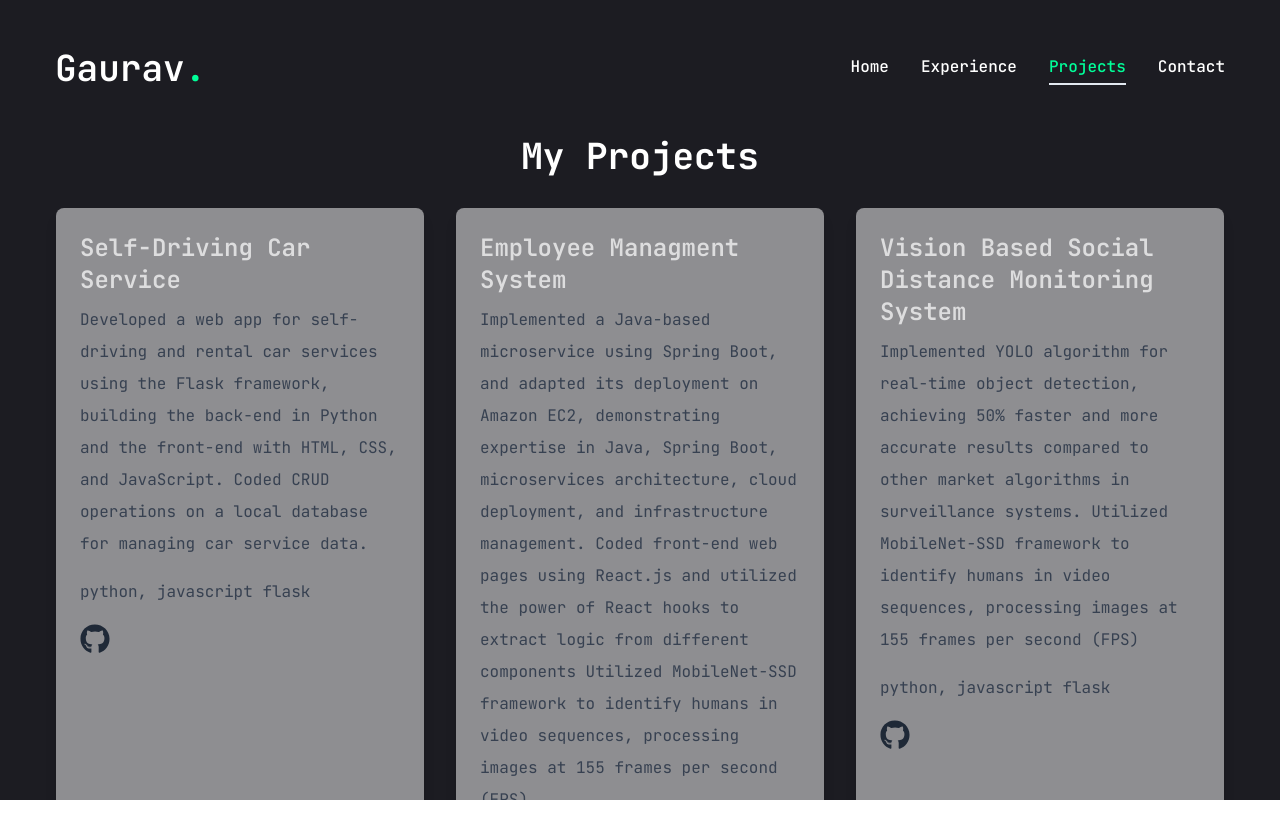
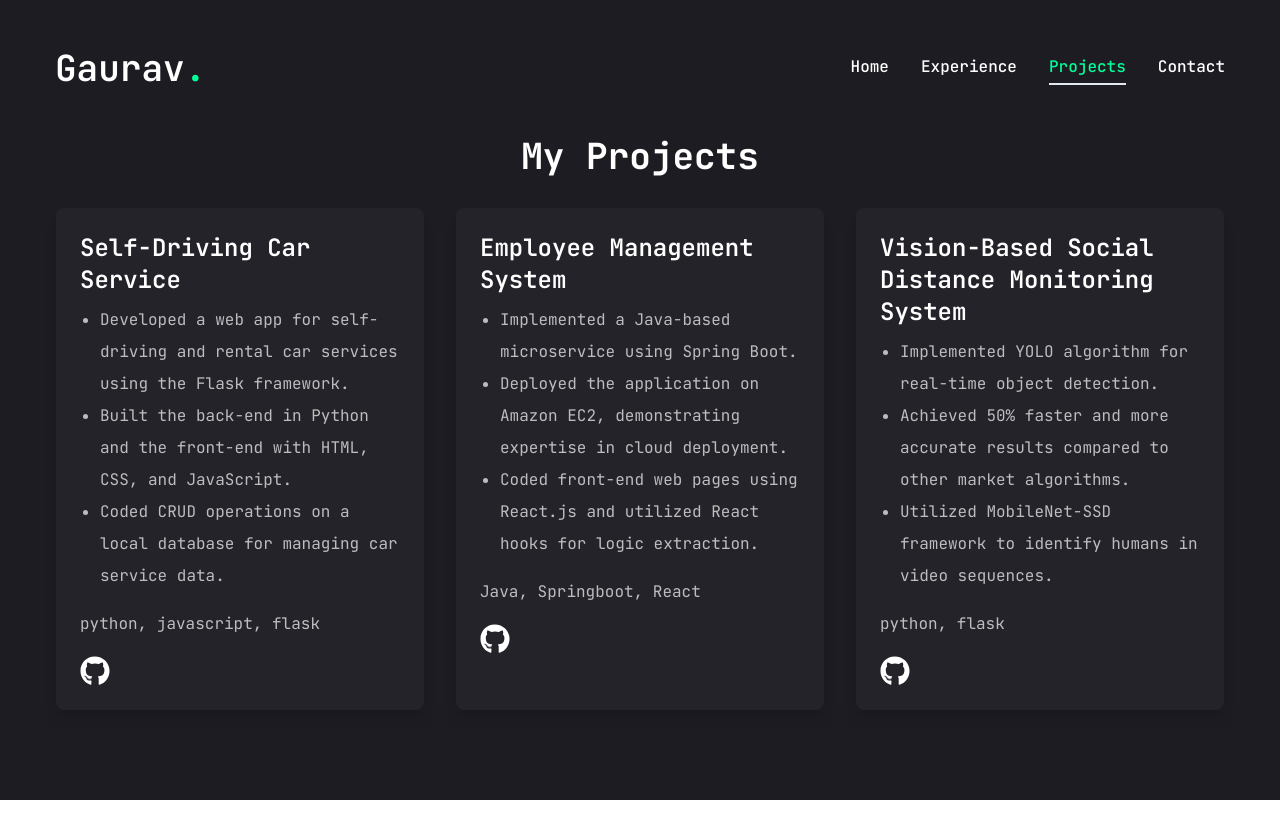
Before and after one commit to ruiner28/MyProfile, a Next.js app: page /work in a window 1280 px wide. Shown: the top 838 px of the page. After the commit the page ends 800 px from the top, so only its background shows below. Built offline with nearby package versions, Linux system fonts and the light colour scheme.

Commit message:
experience page changes

```diff
--- a/src/app/resume/page.tsx
+++ b/src/app/resume/page.tsx
@@ -45,19 +45,19 @@ const experience = {
 const education = {
   icon: "assets/resume/cap.svg",
   title: "My education",
-  description: "🎓 Master's in Computer Science",
+  description: "",
   items: [
+    {
+      University: "California State University Fullerton",
+      Major: "🎓  MS Computer Science",
+      duration: "2024-2026",
+    },
     {
       University: "Savitribai Phule Pune University - (SPPU)",
       Major: "BE Information Technology",
       duration: "2018-2022",
     },
 
-    {
-      University: "California State University Fullerton",
-      Major: "MS Computer Science",
-      duration: "2024-2026",
-    },
   ],
 };
 
--- a/src/app/work/page.tsx
+++ b/src/app/work/page.tsx
@@ -9,67 +9,45 @@ import Social from "@/components/ui/Social";
 const socials = [
   {
     icon: <FaGithub />,
-    path: "https://github.com/ruiner28"
-   }];
+    path: "https://github.com/ruiner28",
+  },
+];
 
 const projects = [
   {
     title: "Self-Driving Car Service",
-    description:
-      "Developed a web app for self-driving and rental car services using the Flask framework, building the back-end in Python and the front-end with HTML, CSS, and JavaScript.  Coded CRUD operations on a local database for managing car service data.",
+    description: [
+      "Developed a web app for self-driving and rental car services using the Flask framework.",
+      "Built the back-end in Python and the front-end with HTML, CSS, and JavaScript.",
+      "Coded CRUD operations on a local database for managing car service data.",
+    ],
     link: "https://github.com/ruiner28/DriveMe-Final",
-    technologies: "python, javascript flask",
+    technologies: "python, javascript, flask",
     socials: [{ icon: <FaGithub /> }],
   },
   {
-    title: "Employee Managment System",
-    description:
-      "Implemented a Java-based microservice using Spring Boot, and adapted its deployment on Amazon EC2, demonstrating expertise in Java, Spring Boot, microservices architecture, cloud deployment, and infrastructure management. \n Coded front-end web pages using React.js and utilized the power of React hooks to extract logic from different components Utilized MobileNet-SSD framework to identify humans in video sequences, processing images at 155 frames per second (FPS).",
-    link: "/projects/banking-chatbot",
-    technologies: "python, javascript flask",
+    title: "Employee Management System",
+    description: [
+      "Implemented a Java-based microservice using Spring Boot.",
+      "Deployed the application on Amazon EC2, demonstrating expertise in cloud deployment.",
+      "Coded front-end web pages using React.js and utilized React hooks for logic extraction.",
+    ],
+    link: "",
+    technologies: "Java, Springboot, React",
     socials: [{ icon: <FaGithub /> }],
   },
   {
-    title: "Vision Based Social Distance Monitoring System",
-    description:
-      "Implemented YOLO algorithm for real-time object detection, achieving 50% faster and more accurate results compared to other market algorithms in surveillance systems. Utilized MobileNet-SSD framework to identify humans in video sequences, processing images at 155 frames per second (FPS)",
-    link: "/projects/object-detection",
-    technologies: "python, javascript flask",
+    title: "Vision-Based Social Distance Monitoring System",
+    description: [
+      "Implemented YOLO algorithm for real-time object detection.",
+      "Achieved 50% faster and more accurate results compared to other market algorithms.",
+      "Utilized MobileNet-SSD framework to identify humans in video sequences.",
+    ],
+    link: "",
+    technologies: "python, flask",
     socials: [{ icon: <FaGithub /> }],
   },
 ];
-
-{/*
-    const Work = () => {
-  return (
-    <div className="container mx-auto px-4">
-      <h2 className="text-4xl font-bold text-center mb-8">My Projects</h2>
-      <div className="grid grid-cols-1 md:grid-cols-2 lg:grid-cols-3 gap-8">
-        {projects.map((project, index) => (
-          <div
-            key={index}
-            className="shadow-lg rounded-lg p-6 hover:shadow-4xl transition-shadow duration-300 bg-white/50"
-          >
-            <h3 className="text-2xl font-semibold text-white/70 mb-2">
-              {project.title}
-            </h3>
-            <p className="text-gray-700 mb-4">{project.description}</p>
-            <a href={project.link} className=" hover:underline text-4xl">
-            {socials.map((item, index) => {
-                return (
-                  <Link key={index} href={project.link}>
-                    {item.icon}
-                  </Link>
-                );
-              })}
-            </a>
-          </div>
-        ))}
-      </div>
-    </div>
-  );
-};
-    */}
 
 const Work = () => {
   return (
@@ -79,18 +57,26 @@ const projects = [
         {projects.map((project, index) => (
           <div
             key={index}
-                  className="shadow-lg rounded-lg p-6 hover:shadow-2xl transition-shadow duration-300 bg-white/50"
+            className="shadow-lg rounded-lg p-6 hover:shadow-2xl transition-shadow duration-300 bg-[#232329]"
           >
-                  <h3 className="text-2xl font-semibold text-white/70 mb-2">
+            <h3 className="text-2xl font-semibold mb-2">
               {project.title}
             </h3>
-                  <p className="text-gray-700 mb-4">{project.description}</p>
-                  <p className="text-gray-700 mb-4 text-col-black">{project.technologies}</p>
+
+            <ul className="list-disc ml-5 mb-4 text-white/70">
+              {project.description.map((bullet, bulletIndex) => (
+                <li key={bulletIndex}>{bullet}</li>
+              ))}
+            </ul>
+
+            <p className="text-white/70 mb-4 text-col-black">
+              {project.technologies}
+            </p>
 
             <div className="flex space-x-4">
               {project.socials.map((item, socialIndex) => (
                 <Link legacyBehavior key={socialIndex} href={project.link}>
-                        <a className="text-gray-800 hover:text-gray-500 text-3xl">
+                  <a className=" hover:text-gray-500 text-3xl">
                     {item.icon}
                   </a>
                 </Link>
@@ -103,6 +89,4 @@ const projects = [
   );
 };
 
-
-
 export default Work;
```
Lines whose indentation alone changed are shown as unchanged.
